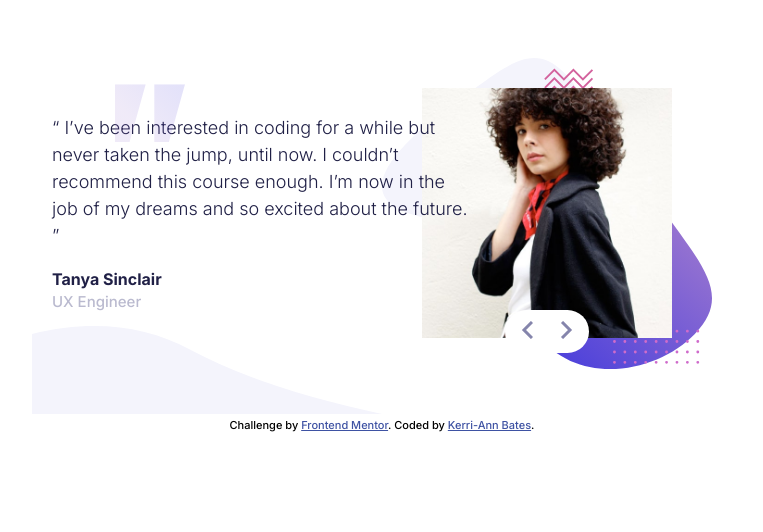
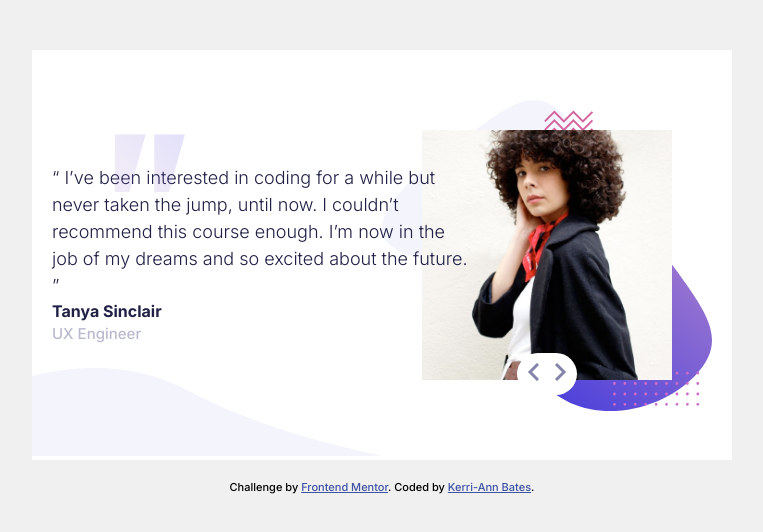
Before and after one commit to Kerri-AnnBates/coding-bootcamp-testimonials-slider-master, a website: page index.html in a window 1280 px wide. Shown: the whole page, without its empty margins (258-1021 px from the left). Drawn offline with Linux system fonts and the light colour scheme.

Commit message:
give body color

```diff
--- a/styles/styles.css
+++ b/styles/styles.css
@@ -1,3 +1,9 @@
+* {
+	margin: 0;
+	padding: 0;
+	box-sizing: border-box;
+}
+
 .attribution {
 	font-size: 11px;
 	text-align: center;
@@ -9,6 +15,7 @@
 
 body {
 	font-family: 'Inter', sans-serif;
+	background-color: #F0F0F0;
 }
 
 img {
@@ -23,9 +30,10 @@ img {
 
 .main-component {
 	max-width: 400px;
-	margin: auto;
+	margin: 50px auto 0;
 	overflow: hidden;
 	position: relative;
+	background-color: #fff;
 }
 
 .profile {
@@ -136,6 +144,14 @@ img {
 	opacity: 1;
 }
 
+/* Footer */
+
+footer {
+	padding: 20px 0;
+	text-align: center;
+	width: 100%;
+}
+
 /* Responsive */
 
 @media(min-width: 700px) {
```
